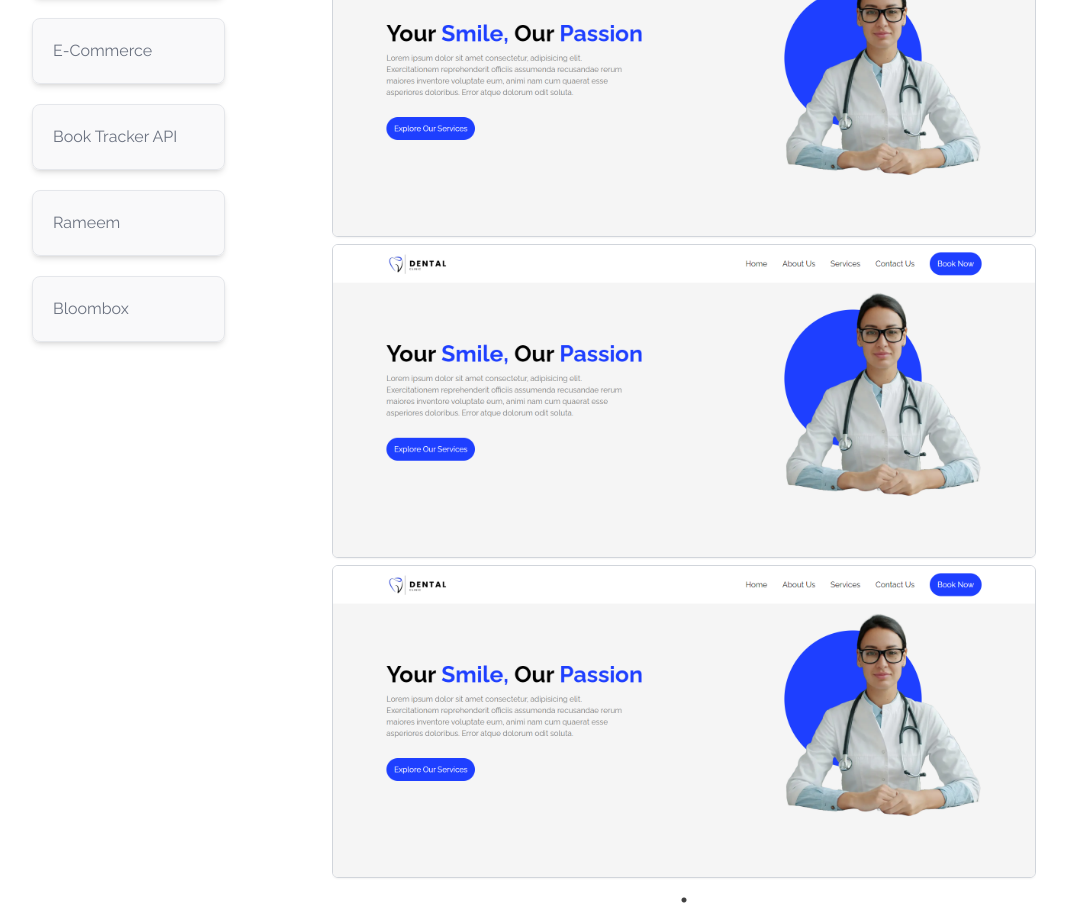
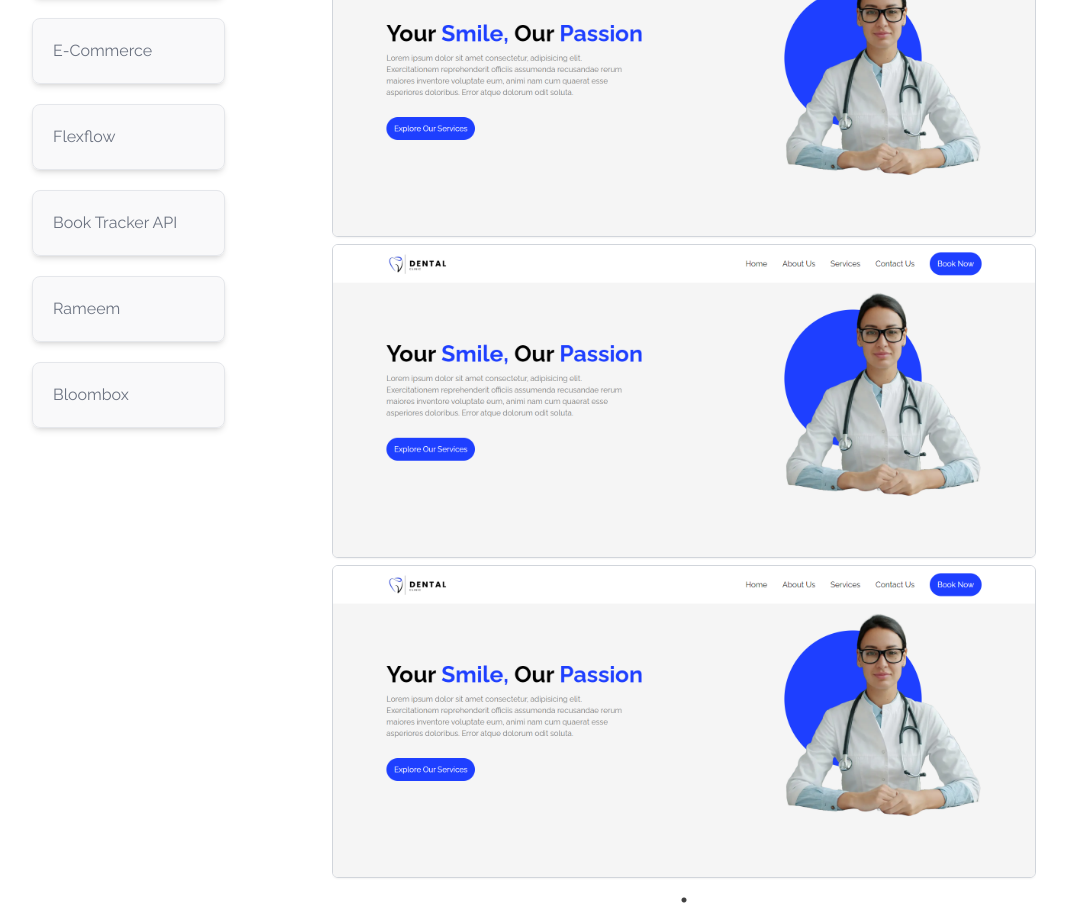
Before and after one commit to Meriemchm/ch-react-self-portfolio, a React (Vite) app in the folder client/: page / in a window 1280 px wide. Shown: the part 3780-4692 px from the top of the page, without its empty margins (120-1187 px from the left). Built offline with nearby package versions, Linux system fonts and the light colour scheme; no server answers.

Commit message:
Updated: project and menu item data

```diff
--- a/client/src/Data/Data.jsx
+++ b/client/src/Data/Data.jsx
@@ -303,7 +303,7 @@ export const projects = [
   {
     id: 7,
     src: [Flexflow, Flexflow_2],
-    title: "flewflow",
+    title: "flexflow",
     description:
       "A calming and modern yoga website designed to promote balance, mindfulness, and well-being. The layout is intuitive, the visuals are seren, and inner harmony.",
     techs: ["Next.js", "Tailwind CSS"],
@@ -365,6 +365,7 @@ export const menuItem = [
     id: 0,
     title: "e-commerce",
   },
+  { id: 7, title: "flexflow" },
   {
     id: 3,
     title: "book tracker API",
```
